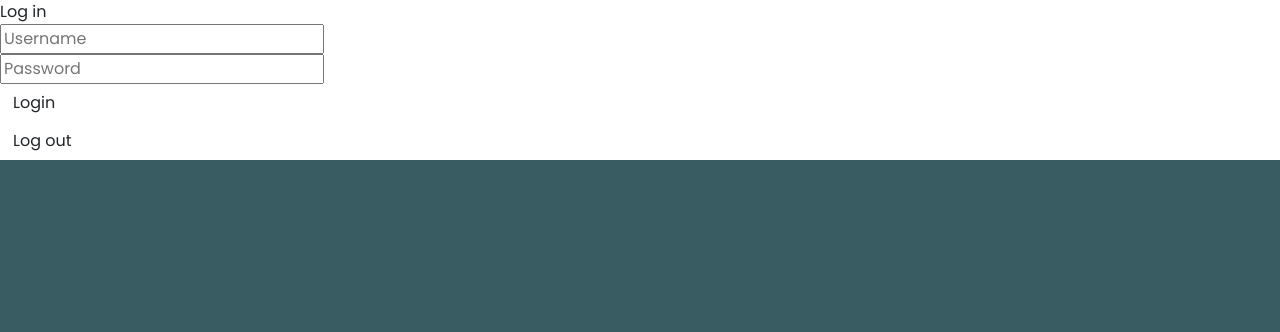
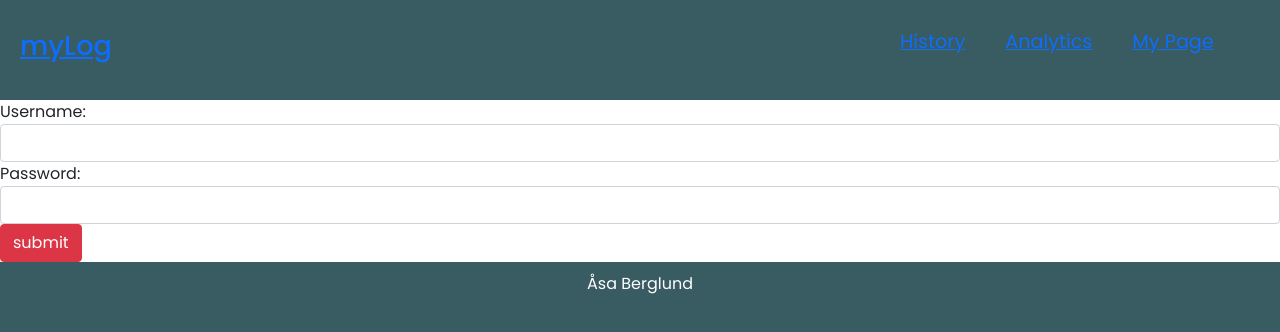
Before and after one commit to asaber123/my-session, a React (Create React App) app: page /login in a window 1280 px wide. Shown: the top 332 px of the page. Built offline with nearby package versions, Linux system fonts and the light colour scheme; no server answers.

Commit message:
login and register works

```diff
--- a/src/App.js
+++ b/src/App.js
@@ -1,134 +1,155 @@
-
-import React from 'react';
 import Header from './components/Header';
 import Footer from './components/Footer';
 import Home from './components/pages/Home';
 import History from './components/pages/History';
 import Analytics from './components/pages/Analytics';
 import MyPage from './components/pages/MyPage';
+import Login from './components/pages/Login';
 import Register from './components/pages/Register';
-import Login from './components/pages/Login';
-import Submitbutton from './components/Submitbutton';
-import UserStore from './components/pages/userstore/UserStore';
 import { BrowserRouter as Router, Switch, Route } from 'react-router-dom';
-import {observer} from 'mobx-react';
-import { observable } from 'mobx';
 import LoginForm from './components/LoginForm';
 
-class App extends React.Component{
-
-  async componentDidMount(){
-    try{
-      let res = await fetch('/isLoggedIn', {
-        method: 'post',
-        headers:{
-          'Accept': 'application/json',
-          'Content-Type': 'application/json'
-        }
-      });
-      let result = await res.json();
-      //Sending back a propertie of boolian if it is sucess, so if the user is logged in.
-      if (result && result.success){
-        UserStore.loading = false;
-        UserStore.isLoggedn = true;
-        UserStore.username= result.username;
-
-      }
-      //If user is not logged in.
-      else{
-        UserStore.loading = false;
-        UserStore.isLoggedn = false;
 
 
-      }
-    }
-    //If an error is returned from the API this is going to be called anyway.
-    catch(error){
-      UserStore.loading = false;
-      UserStore.isLoggedn = false;
+function App() {
 
-    }
-  }
+  return (
+    <Router>
+      <div className="App">
+        {/* Header shall always be viewed */}
+        <Header />
+        {/* I only want to se he different pages when I'm in different urls. Therefore I create a path.
+        I use switch to be able to go a page withoout also oncluding home page. Exact is used to only go to home page if noting else than / in the url is added */}
+        <Switch>
+          <Route path="/" exact component={Home} />
+          <Route path="/history" component={History} />
+          <Route path="/analytics" component={Analytics} />
+          <Route path="/mypage" component={MyPage} />
+          <Route path="/login" component={Login} />
+          <Route path="/register" component={Register} />
+          <Route path="/loginform" component={LoginForm} />
+
+        </Switch>
+        <Footer />
+      </div>
+    </Router>
+  );
+}
+
+export default App;
 
 
-  //Logout function
-  async logOut(){
-    try{
-      let res = await fetch('/logout', {
-        method: 'post',
-        headers:{
-          'Accept': 'application/json',
-          'Content-Type': 'application/json'
-        }
-      });
-      let result = await res.json();
-      //Sending back a propertie of boolian if it is sucess, so if the user logs out. Then username is set to an empty string and is logged in is not anymore.
-      if (result && result.success){
-        UserStore.isLoggedn = false;
-        UserStore.username = '';
+// import React from 'react';
+// import Header from './components/Header';
+// import Footer from './components/Footer';
+// import Home from './components/pages/Home';
+// import History from './components/pages/History';
+// import Analytics from './components/pages/Analytics';
+// import MyPage from './components/pages/MyPage';
+// import Register from './components/pages/Register';
+// import Login from './components/pages/Login';
+// import Submitbutton from './components/Submitbutton';
+// import UserStore from './components/pages/userstore/UserStore';
+// import { BrowserRouter as Router, Switch, Route } from 'react-router-dom';
+// import {observer} from 'mobx-react';
+// import { observable } from 'mobx';
+// import LoginForm from './components/LoginForm';
 
-      }
-    }
-    //If an error is returned, I can debug through console.log
-    catch(error){
-      console.log(error)
+// class App extends React.Component{
 
-    }
-  }
+//   async componentDidMount(){
+//     try{
+//       let res = await fetch('/isLoggedIn', {
+//         method: 'post',
+//         headers:{
+//           'Accept': 'application/json',
+//           'Content-Type': 'application/json'
+//         }
+//       });
+//       let result = await res.json();
+//       //Sending back a propertie of boolian if it is sucess, so if the user is logged in.
+//       if (result && result.success){
+//         UserStore.loading = false;
+//         UserStore.isLoggedn = true;
+//         UserStore.username= result.username;
 
-  render(){
-    if(UserStore.loading){
-      return(
-        <div className="app">
-        loading..
-        </div>
-      );
-    }
-    else{
-      if (UserStore.isLoggedIn){
-        return(
-          <div className="app">
-          Welcome
-          <Submitbutton
-          text={'Log out'}
-          disabled ={false}
-          onClick={() =>this.Logout()}/>
-          </div>
+//       }
+//       //If user is not logged in.
+//       else{
+//         UserStore.loading = false;
+//         UserStore.isLoggedn = false;
 
-        );
-      }
 
-        return(
-          <div className="app">
-          <LoginForm/>
-          <Submitbutton
-          text={'Log out'}
-          disabled ={false}
-          onClick={() =>this.Logout()}/>
-          </div>
-        )
+//       }
+//     }
+//     //If an error is returned from the API this is going to be called anyway.
+//     catch(error){
+//       UserStore.loading = false;
+//       UserStore.isLoggedn = false;
 
-    }
-    // return(
-    //   <Router>
-    //   <div className="App">
-    //     {/* Header shall always be viewed */}
-    //     <Header />
-    //     {/* I only want to se he different pages when I'm in different urls. Therefore I create a path.
-    //     I use switch to be able to go a page withoout also oncluding home page. Exact is used to only go to home page if noting else than / in the url is added */}
-    //     <Switch>
-    //       <Route path="/" exact component={Home} />
-    //       <Route path="/history" component={History} />
-    //       <Route path="/analytics" component={Analytics} />
-    //       <Route path="/mypage" component={MyPage} />
-    //       <Route path="/login" component={Login} />
-    //       <Route path="/register" component={Register} />
-    //     </Switch>
-    //     <Footer />
-    //   </div>
-    // </Router>
-    // )
-  }
-}
-//Observer makes the component listen
-export default observer(App);
+//     }
+//   }
+
+
+//   //Logout function
+//   async logOut(){
+//     try{
+//       let res = await fetch('/logout', {
+//         method: 'post',
+//         headers:{
+//           'Accept': 'application/json',
+//           'Content-Type': 'application/json'
+//         }
+//       });
+//       let result = await res.json();
+//       //Sending back a propertie of boolian if it is sucess, so if the user logs out. Then username is set to an empty string and is logged in is not anymore.
+//       if (result && result.success){
+//         UserStore.isLoggedn = false;
+//         UserStore.username = '';
+
+//       }
+//     }
+//     //If an error is returned, I can debug through console.log
+//     catch(error){
+//       console.log(error)
+
+//     }
+//   }
+
+//   render(){
+//     if(UserStore.loading){
+//       return(
+//         <div className="app">
+//         loading..
+//         </div>
+//       );
+//     }
+//     else{
+//       if (UserStore.isLoggedIn){
+//         return(
+//           <div className="app">
+//           Welcome
+//           <Submitbutton
+//           text={'Log out'}
+//           disabled ={false}
+//           onClick={() =>this.Logout()}/>
+//           </div>
+
+//         );
+//       }
+
+//         return(
+//           <div className="app">
+//           <LoginForm/>
+//           <Submitbutton
+//           text={'Log out'}
+//           disabled ={false}
+//           onClick={() =>this.Logout()}/>
+//           </div>
+//         )
+
+//     }
+//   }
+// }
+// //Observer makes the component listen
+// export default observer(App);
--- a/src/components/LoginForm.js
+++ b/src/components/LoginForm.js
@@ -13,11 +13,6 @@ class LoginForm extends React.Component {
         }
     }
     setInputValue(property, val) {
-        //Making the input value maximum length to 12
-        val = val.trim();
-        if (val.length > 12) {
-            return;
-        }
         //By setting state to property it can resuse the same methods.
         this.setState({
             [property]: val
@@ -44,7 +39,7 @@ class LoginForm extends React.Component {
             buttonDisabled: true
         })
         try {
-            let res = await fetch('/login', {
+            let res = await fetch('http://localhost:3001/api/login/', {
                 method: 'post',
                 headers: {
                     'Accept': 'application/json',
@@ -63,6 +58,7 @@ class LoginForm extends React.Component {
             if (result && result.sucess) {
                 UserStore.isLoggedIn = true;
                 UserStore.username = result.username;
+                console.log('loggedin')
             }
             //If the password and username did not match, the form will be reset, so  the resetForm method will be starting.
             //Also an error message will be returned and displayed to the screen.
@@ -100,7 +96,7 @@ class LoginForm extends React.Component {
                 <Submitbutton
                     text='Login'
                     disabled={this.state.buttonDisabled}
-                    onClick={() =>this.login()}
+                    onClick={() => this.login()}
                 />
             </div>
 
--- a/src/components/pages/History.js
+++ b/src/components/pages/History.js
@@ -8,10 +8,6 @@ import moment from 'moment';
 
 function History() {
     const [climbingRoutes, setClimbingRoutes] =useState([]);
-    //Making a search function
-    // const[search,setSearch] = useState('');
-    //If submit button is clicked then a new state is set
-    // const[query, setQuery] = useState['']
 
     //Use effect is going to run first time the page loads
     useEffect (async ()=>{
--- a/src/components/pages/Login.js
+++ b/src/components/pages/Login.js
@@ -1,13 +1,84 @@
-import React from "react";
+import React, { Component } from 'react';
+import "bootstrap/dist/css/bootstrap.min.css";
+import '../../App';
+import axios from 'axios';
+
+class Login extends Component {
+    constructor() {
+        super()
+        this.state = {
+            userName: "",
+            password: ""
+        }
+        this.changeUserName = this.changeUserName.bind(this)
+        this.changePassword = this.changePassword.bind(this)
+        this.onSubmit = this.onSubmit.bind(this)
+
+    }
+
+    //When the user is typing text on the input field, the onChange function will be triggered.
+    //The cuntion will then set the value on the input fieald to the new value that the user put in.
+
+    changeUserName(event) {
+        this.setState({
+            userName: event.target.value
+        })
+    }
+    changePassword(event) {
+        this.setState({
+            password: event.target.value
+        })
+    }
+    //As a ´default, the whole page refresh when submit button is clicked. This function prevents it. We want the peron to be re-directed to the login page.
+    onSubmit(event) {
+        event.preventDefault()
+        //Evetything that the user has typed in into the input field and then sent into the onchange funciton is now stored in the
+        //varibale registered whenn submit button has been clicked.
+        const loggedin = {
+            userName: this.state.userName,
+            password: this.state.password
+        }
+        console.log(loggedin)
+        //Now using axios to send a post request to the database. The variable registered is sending the object with all data.
+        axios.post('http://localhost:3001/api/login', loggedin)
+            .then((response) => {
+                console.log(response)
+            });
+        // if (response.sucess) {
+        //     //Redirectiing user to logged in page
+        //     window.location = '/'
+        // }
 
 
-class Login extends React.Component {
+
+    }
+
+
     render() {
         return (
-            <div className="loginForm">
-                Hej hej
+            <div className='formDiv'>
+                <form onSubmit={this.onSubmit}>
+
+                    <label>Username:</label>
+                    <input
+                        type="text"
+                        onChange={this.changeUserName}
+                        value={this.state.userName}
+                        className='form-control form-group' />
+
+                    <label>Password:</label>
+                    <input
+                        type="password"
+                        onChange={this.changePassword}
+                        value={this.state.password}
+                        className='form-control form-group' />
+
+                    <input type='submit' className='btn btn-danger btn block' value='submit' />
+
+                </form>
             </div>
         )
     }
 }
+
 export default Login
```
Also changed, not shown: src/components/pages/Register.js (+6 -7 lines), public/manifest.json (added).
